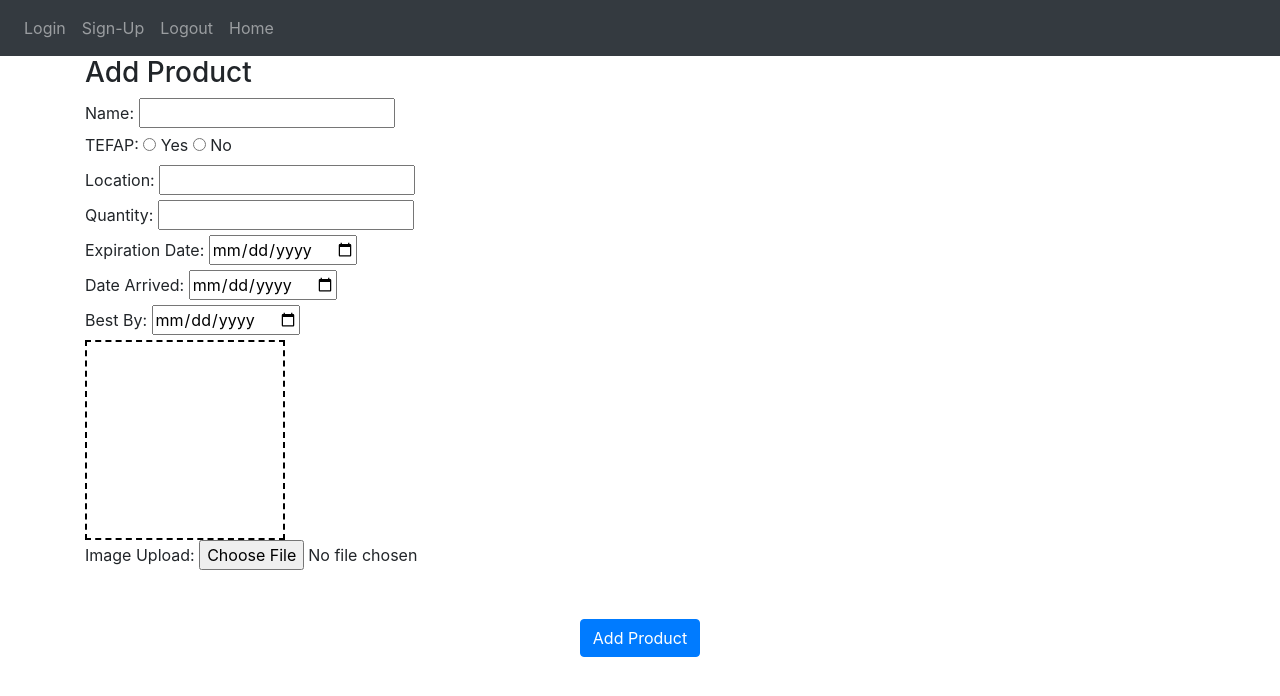
After one commit to azamora96/Mountaineer-Marketplace-Inventory, a Flask app: page /add in a window 1280 px wide. The commit adds this page. Shown: the top 696 px of the page. Run offline with Flask 3, Linux system fonts and the light colour scheme; some libraries are stand-ins or nearby versions.

Commit message:
Add page created / Home update / Image compatible

```diff
--- /dev/null
+++ b/website/templates/add.html
@@ -0,0 +1,98 @@
+{% extends "base.html" %}
+{% block title %}Add Product{% endblock %}
+{% block content %}
+<head>
+    <style>
+    .preview {
+        width: 200px;
+        height: 200px;
+        border: 2px dashed black;
+        display: flex;
+        align-items: center;
+        justify-content: center;
+        overflow: hidden;
+    }
+    .preview img {
+        max-width: 100%;
+        max-height: 100%;
+        display: none;
+    }
+
+    .submit-button {
+        display: flex;
+        justify-content: center;
+        margin-top: 20px;
+    }
+    </style>
+</head>
+
+<form method="POST" enctype="multipart/form-data">
+  <h3>Add Product</h3>
+
+  <div class="row-1">
+    <label for="name">Name:</label>
+    <input type="text" class="add-control" id="name" name="name" required />
+  </div>
+
+  <div class="row-1">
+    <label for="TEFAP">TEFAP:</label>
+    <input type="radio" id="tefap-yes" name="TEFAP" value="Yes" required />
+    <label for="tefap-yes">Yes</label>
+    <input type="radio" id="tefap-no" name="TEFAP" value="No" required />
+    <label for="tefap-no">No</label>
+  </div>
+
+  <div class="row-1">
+    <label for="location">Location:</label>
+    <input type="text" class="add-control" id="location" name="location" required />
+  </div>
+
+  <div class="row-1">
+    <label for="quantity">Quantity:</label>
+    <input type="number" class="add-control" id="quantity" name="quantity" min="0" required />
+  </div>
+
+  <div class="row-2">
+    <label for="exp">Expiration Date:</label>
+    <input type="date" class="add-control" id="exp" name="exp" required />
+  </div>
+
+  <div class="row-2">
+    <label for="date-arrived">Date Arrived:</label>
+    <input type="date" class="add-control" id="date-arrived" name="date-arrived" required />
+  </div>
+
+  <div class="row-2">
+    <label for="best-by">Best By:</label>
+    <input type="date" class="add-control" id="best-by" name="best-by" required />
+  </div>
+
+  <div class="row-2">
+    <div class="preview" id="imagePreview">
+        <img id="previewImg" src="" alt="Image Preview">
+    </div>
+    <label for="image">Image Upload:</label>
+    <input type="file" id="imageUpload" name="image" accept="image/*" required />
+  </div>
+
+  <script>
+    document.getElementById('imageUpload').addEventListener('change', function(event) {
+        const file = event.target.files[0];
+        if (file) {
+            const reader = new FileReader();
+            reader.onload = function(e) {
+                const img = document.getElementById('previewImg');
+                img.src = e.target.result;
+                img.style.display = 'block';
+            };
+            reader.readAsDataURL(file);
+        }
+    });
+  </script>
+
+  <br />
+  <div class="submit-button">
+    <button type="submit" class="btn btn-primary">Add Product</button>
+  </div>
+</form>
+{% endblock %}
--- a/website/views.py
+++ b/website/views.py
@@ -1,4 +1,5 @@
-from flask import Blueprint, render_template
+import os
+from flask import Blueprint, render_template, request, url_for, redirect
 from . import db
 from .models import Products
 from datetime import datetime
@@ -7,32 +8,55 @@ views = Blueprint('views', __name__)
 
 @views.route('/')
 def home():
-    date_format = "%Y-%m-%d"
-    best_by_date = datetime.strptime("2025-02-24", date_format).date()
-    expiration_date = datetime.strptime("2025-02-24", date_format).date()
-    date_arrived_date = datetime.strptime("2025-02-24", date_format).date()
-
-    test_product = Products.query.filter_by(name="Test Product").first()
-
-    if not test_product:
-        test_product = Products(
-            image="test_image.png",
-            name="Test Product",
-            tefap="Yes",
-            best_by=best_by_date,
-            expiration=expiration_date,
-            location="Test Location",
-            quantity=100,
-            date_arrived=date_arrived_date,
-        )
-        db.session.add(test_product)
-        db.session.commit()
-
     all_products = Products.query.all()
-
     return render_template("home.html", results=all_products)
 
 @views.route('/edit')
 def edit():
+    return render_template("edit.html")
 
-    return render_template("edit.html")
+@views.route('/add', methods=['GET', 'POST'])
+def add_product():
+    if request.method == 'POST':
+        name = request.form.get('name')
+        tefap = request.form.get('TEFAP')
+        location = request.form.get('location')
+        quantity = request.form.get('quantity')
+        exp = request.form.get('exp')
+        date_arrived = request.form.get('date-arrived')
+        best_by = request.form.get('best-by')
+        image = request.files.get('image')
+
+        try:
+            exp = datetime.strptime(exp, '%Y-%m-%d').date() if exp else None
+            date_arrived = datetime.strptime(date_arrived, '%Y-%m-%d').date() if date_arrived else None
+            best_by = datetime.strptime(best_by, '%Y-%m-%d').date() if best_by else None
+        except ValueError:
+            return "Invalid date format", 400
+
+        image_filename = None
+        if image:
+            image_filename = image.filename
+            upload_folder = os.path.join('static', 'uploads')
+            os.makedirs(upload_folder, exist_ok=True)
+            image_path = os.path.join(upload_folder, image_filename)
+            image.save(image_path)
+
+        new_product = Products(
+            name=name,
+            tefap=tefap,
+            location=location,
+            quantity=quantity,
+            expiration=exp,
+            date_arrived=date_arrived,
+            best_by=best_by,
+            image=image_filename
+        )
+
+        new_products = Products.query.all()
+        db.session.add(new_product)
+        db.session.commit()
+
+        return redirect(url_for('views.home', results=new_products))
+
+    return render_template('add.html')
```
Also changed, not shown: website/templates/home.html (+23 -9 lines), website/templates/sign_up.html (deleted, +0 -48 lines), 3 other files.
